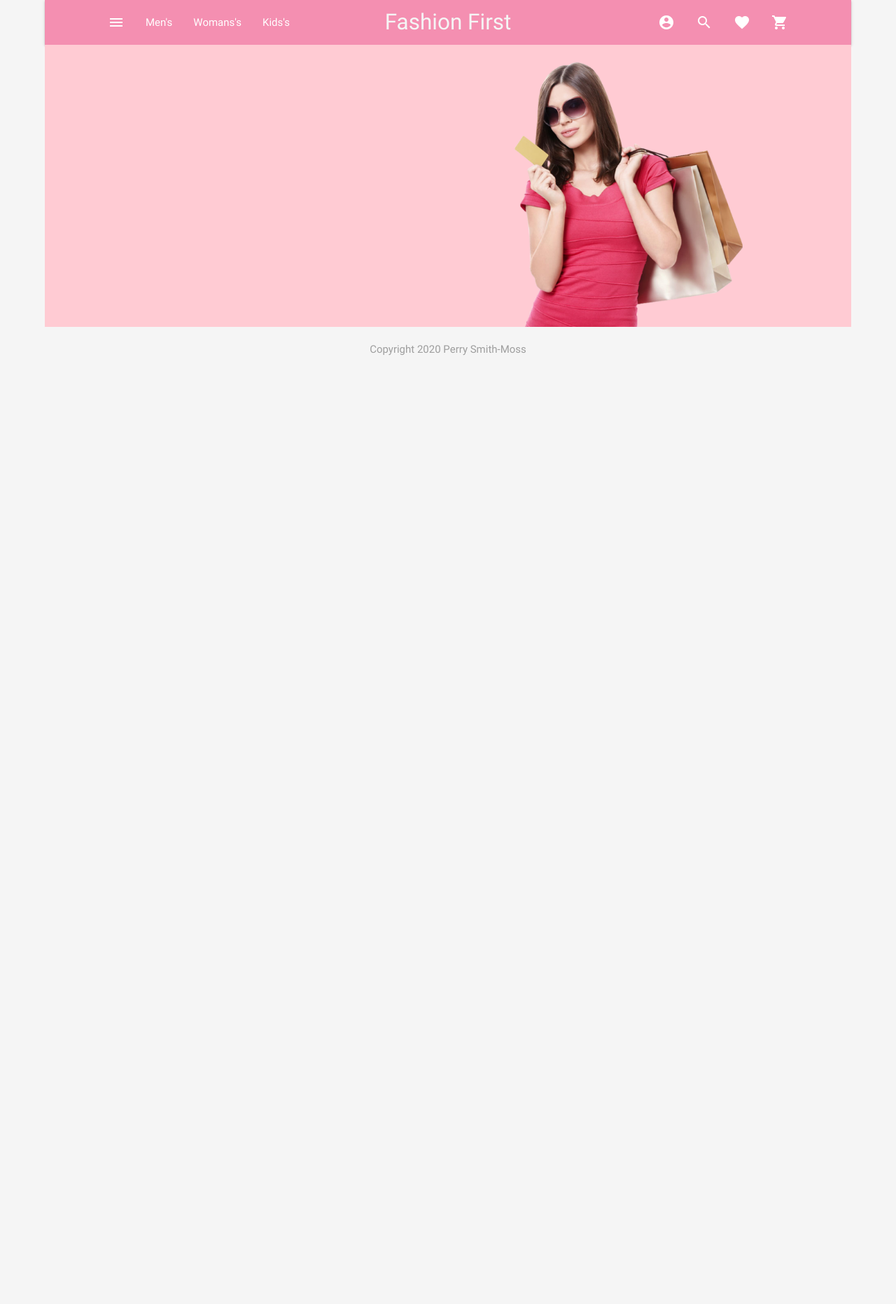
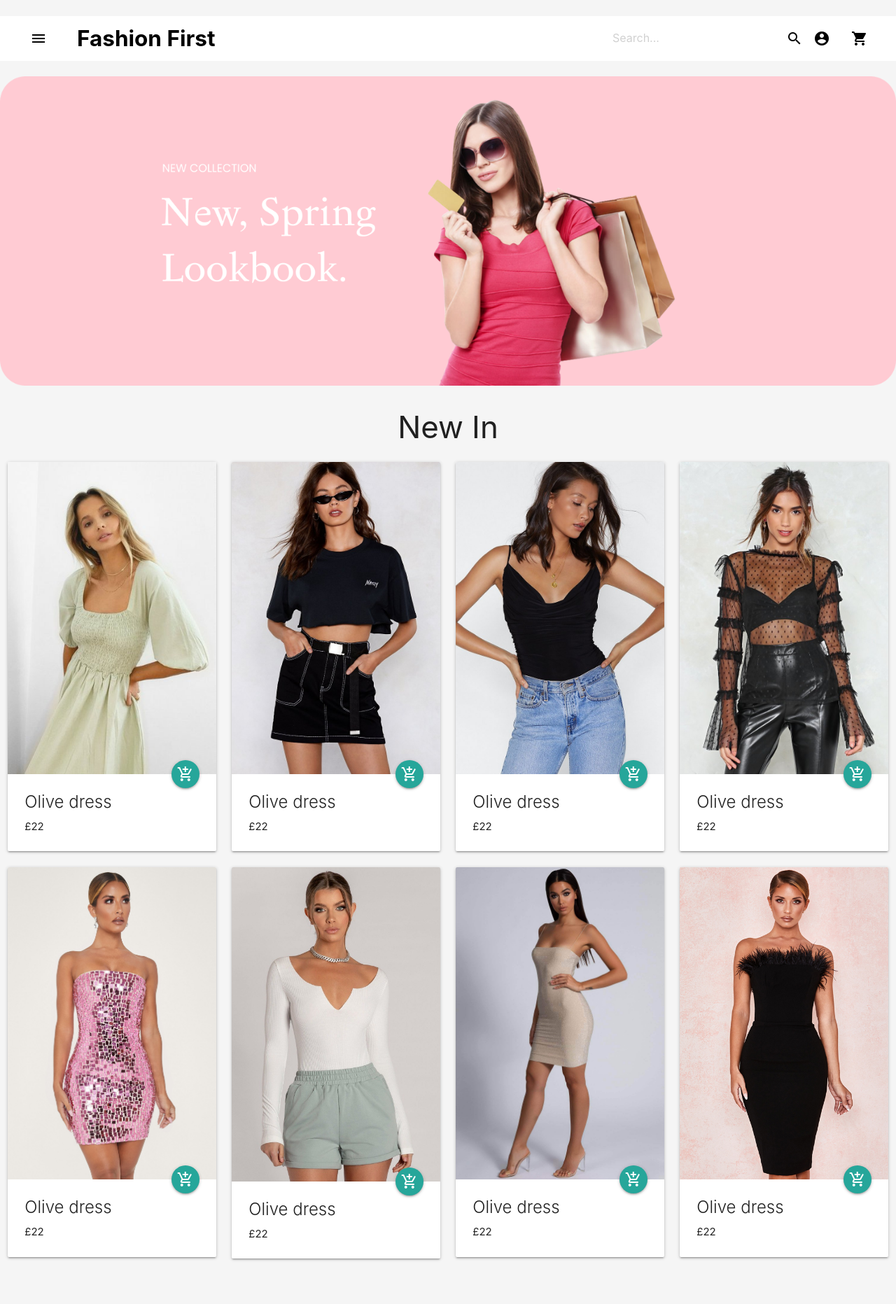
Before and after one commit to PerrySmithMoss/fashion-first, a PHP site: page / in a window 1280 px wide. Shown: the whole page at 70% size. Before the commit the page ends 508 px from the top, so only its background shows below. Run offline with PHP 8.4, Linux system fonts and the light colour scheme; some libraries are stand-ins or nearby versions.

Commit message:
Added clothing items

```diff
--- a/assets/css/style.css
+++ b/assets/css/style.css
@@ -1,31 +1,41 @@
+html,body {
+    background-color: white !important;
+}
+
 .container {
-    width: 90% !important;
-    max-width: 1500px !important;
+    width: 100% !important;
+    max-width: 1440px !important;
     margin: auto !important;
   }
 
-.brand {
-    background: #cbb09c !important;
+.brand-text {
+    color: white !important;
+    padding-left: 5px !important;
 }
 
+.centered-image-container {
+    position: relative;
+    width: 100%;
+}
 
-.brand-text {
-    color: whitesmoke !important;
-}
-.centered-image-container {
-    text-align: center;
-}
 .centered-image {
     width: auto;
     max-width: 100%;
 }
 
 .nav-right_side {
-    padding-right: 75px !important;
+    padding-right: 25px !important;
 }
 
 .nav-left_side {
-    padding-left: 75px !important;
+    padding-left: 25px !important;
+    color: black !important;
+    font-weight: bold;
+}
+
+nav {
+    box-shadow: none !important;
+    background-color: white !important;
 }
 
 .login-title {
@@ -36,12 +46,37 @@
 }
 
 .nav-wrapper {
-    color: #FFB6C1 !important;
+    background-color: white !important;
 }
 
 .login-form {
-    display: table;
-    margin: auto;
-    width: 30%;
-    padding-top: 75px;
+    display: table !important;
+    margin: auto !important;
+    width: 30% !important;
+    padding-top: 75px !important;
 }
+
+.sidenav-trigger {
+    padding-left: 25px !important;
+    color: black !important
+}
+
+.nav-wrapper{
+    background-color: white !important ;
+}
+
+.search-bar {
+    background-color: white !important;
+}
+
+@media screen and (max-width: 993px) {
+.nav-right_side {
+    padding-right: 5px !important;
+    }
+}
+
+@media screen and (max-width: 400px) {
+    .brand-text {
+        font-size: 20px !important;
+    }
+}
--- a/index.php
+++ b/index.php
@@ -6,14 +6,120 @@
 
 <!DOCTYPE html>
 <html lang="en">
+    <br>
 <div class="container">
 <?php include('templates/header.php') ?>
-
+<br>
 <div class="centered-image-container">
-    <img class="centered-image" src="assets/images/nav-image.png" alt="woman with shopping bags">
+    <img class="centered-image" src="assets/images/nav-image3.png" alt="woman with shopping bags">
 </div>
 <section>
+    <h3 class="center">New In</h3>
+<div class="row">
+      <div class="col s12 m4 l3">
+      <div class="card">
+        <div class="card-image">
+        <img src="assets/images/new-in1.jpeg">
+          <a class="btn-floating halfway-fab waves-effect waves-light "><i class="material-icons">add_shopping_cart</i></a>
+        </div>
+        <div class="card-content">
+        <span class="card-title">Olive dress</span>
+          <p>£22</p>
+        </div>
+      </div>
+      </div>
 
+      <div class="col s12 m4 l3">
+      <div class="card">
+        <div class="card-image">
+        <img src="assets/images/new-in2.jpeg">
+          <a class="btn-floating halfway-fab waves-effect waves-light "><i class="material-icons">add_shopping_cart</i></a>
+        </div>
+        <div class="card-content">
+        <span class="card-title">Olive dress</span>
+        <p>£22</p>
+        </div>
+      </div>
+      </div>
+
+      <div class="col s12 m4 l3">
+      <div class="card">
+        <div class="card-image">
+        <img src="assets/images/new-in3.jpeg">
+          <a class="btn-floating halfway-fab waves-effect waves-light "><i class="material-icons">add_shopping_cart</i></a>
+        </div>
+        <div class="card-content">
+        <span class="card-title">Olive dress</span>
+        <p>£22</p>
+        </div>
+      </div>
+      </div>
+
+      <div class="col s12 m4 l3">
+      <div class="card">
+        <div class="card-image">
+        <img src="assets/images/new-in4.jpeg">
+          <a class="btn-floating halfway-fab waves-effect waves-light "><i class="material-icons">add_shopping_cart</i></a>
+        </div>
+        <div class="card-content">
+        <span class="card-title">Olive dress</span>
+        <p>£22</p>
+        </div>
+      </div>
+      </div>
+
+      <div class="col s12 m4 l3">
+      <div class="card">
+        <div class="card-image">
+        <img src="assets/images/new-in5.jpg">
+          <a class="btn-floating halfway-fab waves-effect waves-light "><i class="material-icons">add_shopping_cart</i></a>
+        </div>
+        <div class="card-content">
+        <span class="card-title">Olive dress</span>
+        <p>£22</p>
+        </div>
+      </div>
+      </div>
+
+      <div class="col s12 m4 l3">
+      <div class="card">
+        <div class="card-image">
+        <img src="assets/images/new-in8.jpg">
+          <a class="btn-floating halfway-fab waves-effect waves-light "><i class="material-icons">add_shopping_cart</i></a>
+        </div>
+        <div class="card-content">
+        <span class="card-title">Olive dress</span>
+        <p>£22</p>
+        </div>
+      </div>
+      </div>
+
+      <div class="col s12 m4 l3">
+      <div class="card">
+        <div class="card-image">
+        <img src="assets/images/new-in7.jpg">
+          <a class="btn-floating halfway-fab waves-effect waves-light "><i class="material-icons">add_shopping_cart</i></a>
+        </div>
+        <div class="card-content">
+        <span class="card-title">Olive dress</span>
+        <p>£22</p>
+        </div>
+      </div>
+      </div>
+
+      <div class="col s12 m4 l3">
+      <div class="card">
+        <div class="card-image">
+        <img src="assets/images/new-in6.jpg">
+          <a class="btn-floating halfway-fab waves-effect waves-light "><i class="material-icons">add_shopping_cart</i></a>
+        </div>
+        <div class="card-content">
+        <span class="card-title">Olive dress</span>
+        <p>£22</p>
+        </div>
+      </div>
+      </div>
+    </div>
 </section>
 
 <?php include('templates/footer.php') ?>
--- a/templates/footer.php
+++ b/templates/footer.php
@@ -1,13 +1,14 @@
 <footer class="section">
     <div class="center grey-text">
-        Copyright 2020 Perry Smith-Moss
+        <!-- Copyright 2020 Perry Smith-Moss -->
     </div>
 </footer>
     <!--Import jQuery before materialize.js-->
-    <script type="text/javascript"
-    src="https://code.jquery.com/jquery-2.1.1.min.js">
-    </script>
-    <script type="text/javascript"
-    src="https://cdnjs.cloudflare.com/ajax/libs/materialize/0.100.2/js/materialize.min.js">
-    </script>
+  <script src="https://code.jquery.com/jquery-3.3.1.min.js"></script>
+  <script src="https://cdnjs.cloudflare.com/ajax/libs/materialize/1.0.0-beta/js/materialize.min.js"></script>
+  <script>
+      $(document).ready(function(){
+        $('.sidenav').sidenav();
+    });
+  </script>
 </body>
--- a/templates/header.php
+++ b/templates/header.php
@@ -3,30 +3,32 @@
     <meta name="viewport" content="width=device-width, initial-scale=1.0">
     <!--Import Google Icon Font-->
     <link href="http://fonts.googleapis.com/icon?family=Material+Icons" rel="stylesheet">
-    <!--Import materialize.css-->
-    <link type="text/css" rel="stylesheet" href=
-    "https://cdnjs.cloudflare.com/ajax/libs/materialize/0.100.2/css/materialize.min.css"
-    media="screen,projection"/>
+  <!-- Compiled and minified CSS -->
+  <link rel="stylesheet" href="https://cdnjs.cloudflare.com/ajax/libs/materialize/1.0.0-beta/css/materialize.min.css">
     <link rel="stylesheet" href="https://use.fontawesome.com/releases/v5.13.0/css/all.css">
     <link rel="stylesheet" href="assets/css/style.css">
     <link rel="shortcut icon" type="image/x-icon" href="images/Group 5 (3).png">
 
 </head>
+
 <body class="grey lighten-4">
     <nav>
-    <div class="nav-wrapper pink lighten-3">
-    <ul class="left hide-on-med-and-down nav-left_side" id="nav-mobile">
-    <li><a href="mobile.html"><i class="material-icons">menu</i></a></li>
-    <li><a href="#"> Men's </a></li>
-    <li><a href="#"> Womans's </a></li>
-    <li><a href="#"> Kids's </a></li>
-    </ul>
-    <a href="index.php" class="brand-logo brand-text center"> Fashion First</a>
-      <ul class="right hide-on-med-and-down nav-right_side" id="nav-mobile">
-      <li><a href="login.php"><i class="material-icons">account_circle</i></a></li>
-        <li><a href="sass.html"><i class="material-icons">search</i></a></li>
-        <li><a href="collapsible.html"><i class="material-icons">favorite</i></a></li>
-        <li><a href="badges.html"><i class="material-icons">shopping_cart</i></a></li>
+    <div class="nav-wrapper">
+      <a href="#" data-target="slide-out" class="sidenav-trigger show-on-large"><i class="material-icons">menu</i></a>
+    <a href="index.php" class="brand-logo brand-text left nav-left_side "> Fashion First</a>
+      <ul class="right hide-on-small-and-down nav-right_side" id="nav-mobile">
+        <li><form action="#" class="search-bar">
+          <div class="input-field">
+            <input class="grey-text autocomplete search-bar" placeholder="Search..." type="text" id="autocomplete-input">
+           </div>
+          </form>
+          <li><i class="material-icons black-text">search</i></li> </li>
+        <li><a href="login.php"><i class="material-icons black-text">account_circle</i></a></li>
+        <li><a href="badges.html"><i class="material-icons black-text">shopping_cart</i></a></li>
       </ul>
     </div>
   </nav>
+  <ul id="slide-out" class="sidenav">
+      <li><a href="#!">First Sidebar Link</a></li>
+      <li><a href="#!">Second Sidebar Link</a></li>
+    </ul>
```
Also changed, not shown: assets/images/nav-image.png (deleted), assets/images/nav-image1.png (added), assets/images/nav-image2.png (added), assets/images/nav-image3.png (added), assets/images/new-in1.jpeg (added), assets/images/new-in2.jpeg (added), assets/images/new-in3.jpeg (added), assets/images/new-in4.jpeg (added), assets/images/new-in5.jpg (added), assets/images/new-in6.jpg (added), assets/images/new-in7.jpg (added), assets/images/new-in8.jpg (added), assets/js/main.js (added).
